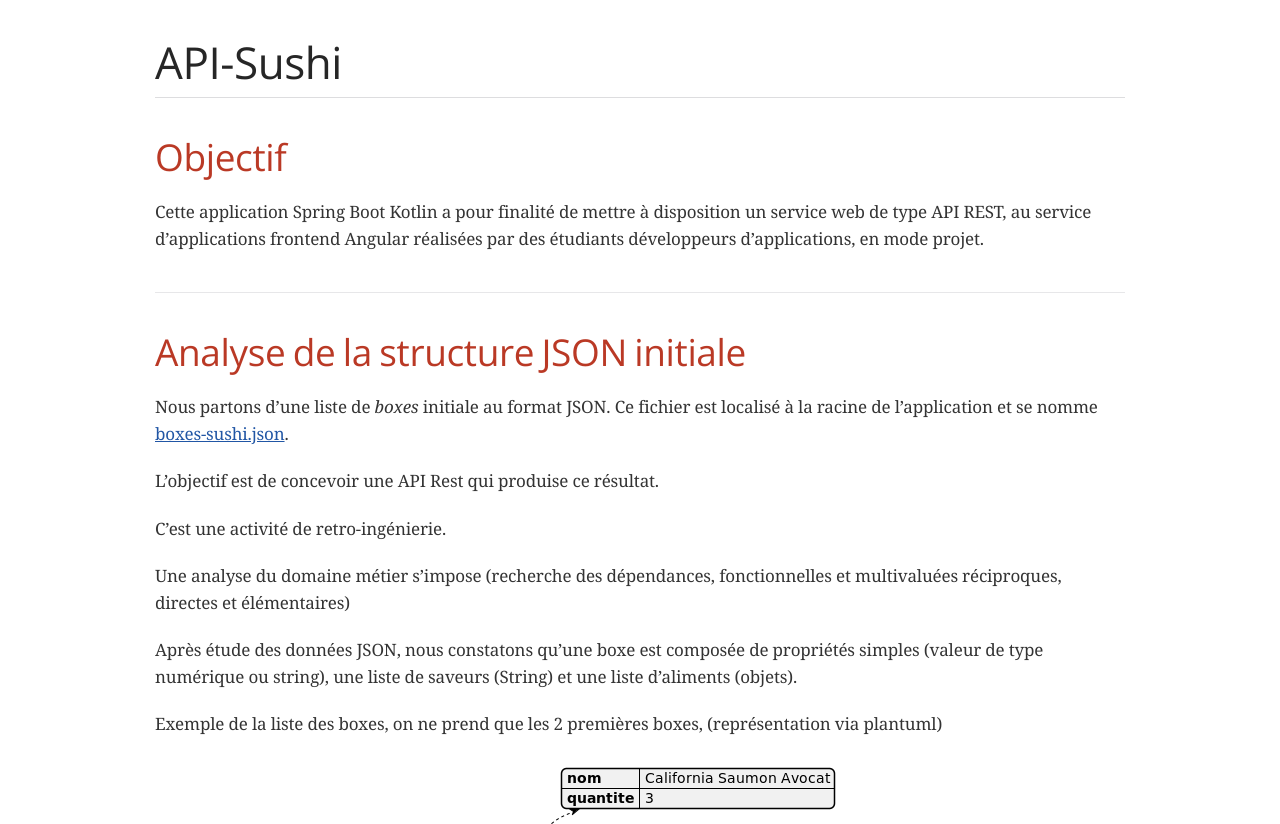
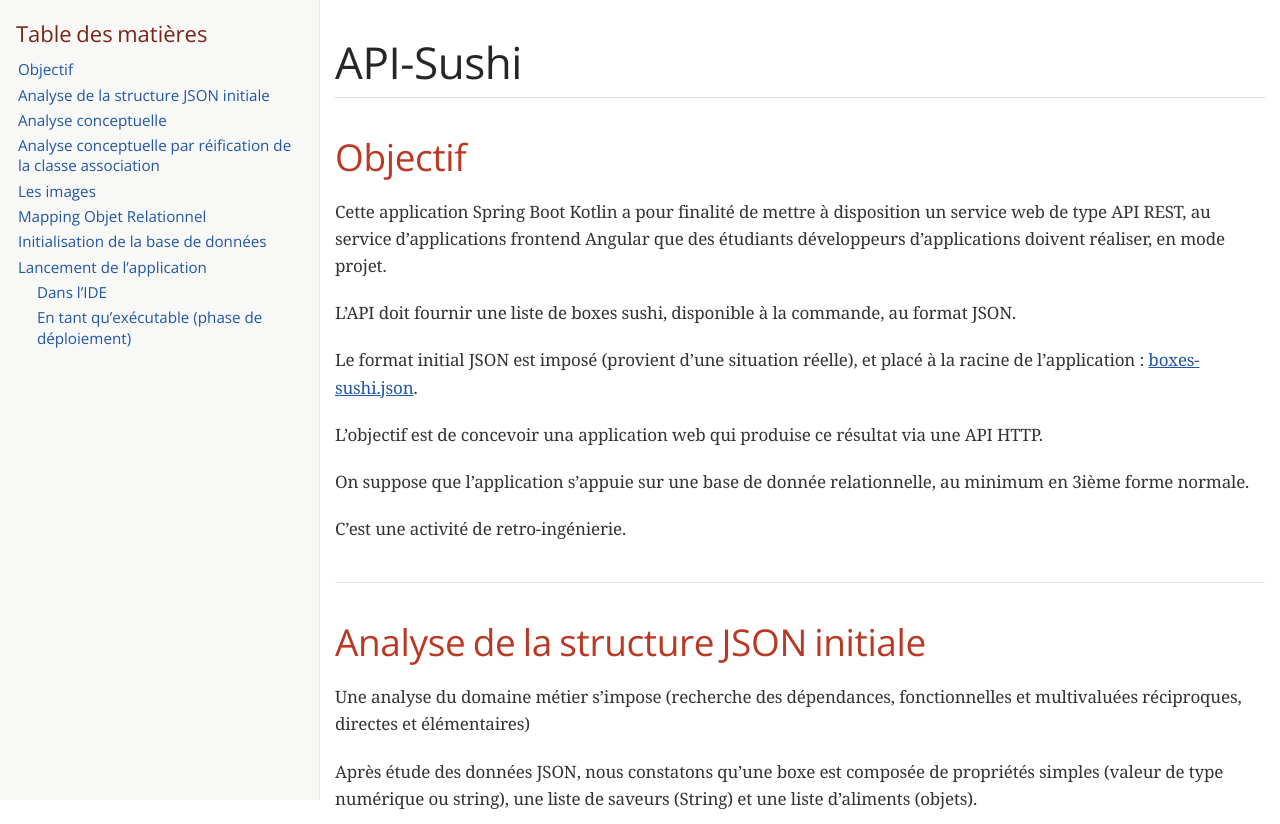
Before and after one commit to ldv-melun/api-sushi, a plain HTML site: page docs/index.html in a window 1280 px wide. Shown: the top 824 px of the page. Drawn offline with nearby package versions, Linux system fonts and the light colour scheme; a web font is replaced by a local one.

Commit message:
update index objectif + toc

```diff
--- a/docs/index.html
+++ b/docs/index.html
@@ -436,31 +436,55 @@ body.book #toc,body.book #preamble,body.book h1.sect0,body.book .sect1>h2{page-b
 @media amzn-kf8{#header,#content,#footnotes,#footer{padding:0}}
 </style>
 </head>
-<body class="article">
+<body class="article toc2 toc-top">
 <div id="header">
 <h1>API-Sushi</h1>
+<div id="toc" class="toc2">
+<div id="toctitle">Table des matières</div>
+<ul class="sectlevel1">
+<li><a href="#_objectif">Objectif</a></li>
+<li><a href="#_analyse_de_la_structure_json_initiale">Analyse de la structure JSON initiale</a></li>
+<li><a href="#_analyse_conceptuelle">Analyse conceptuelle</a></li>
+<li><a href="#_analyse_conceptuelle_par_réification_de_la_classe_association">Analyse conceptuelle par réification de la classe association</a></li>
+<li><a href="#_les_images">Les images</a></li>
+<li><a href="#_mapping_objet_relationnel">Mapping Objet Relationnel</a></li>
+<li><a href="#_initialisation_de_la_base_de_données">Initialisation de la base de données</a></li>
+<li><a href="#_lancement_de_lapplication">Lancement de l&#8217;application</a>
+<ul class="sectlevel2">
+<li><a href="#_dans_lide">Dans l&#8217;IDE</a></li>
+<li><a href="#_en_tant_quexécutable_phase_de_déploiement">En tant qu&#8217;exécutable (phase de déploiement)</a></li>
+</ul>
+</li>
+</ul>
+</div>
 </div>
 <div id="content">
 <div class="sect1">
 <h2 id="_objectif">Objectif</h2>
 <div class="sectionbody">
 <div class="paragraph">
-<p>Cette application Spring Boot Kotlin a pour finalité de mettre à disposition un service web de type API REST, au service d&#8217;applications frontend Angular réalisées par des étudiants développeurs d&#8217;applications, en mode projet.</p>
+<p>Cette application Spring Boot Kotlin a pour finalité de mettre à disposition un service web de type API REST, au service d&#8217;applications frontend Angular que des étudiants développeurs d&#8217;applications doivent réaliser, en mode projet.</p>
+</div>
+<div class="paragraph">
+<p>L&#8217;API doit fournir une liste de boxes sushi, disponible à la commande, au format JSON.</p>
+</div>
+<div class="paragraph">
+<p>Le format initial JSON est imposé (provient d&#8217;une situation réelle), et placé à la racine de l&#8217;application :  <a href="boxes-sushi.json">boxes-sushi.json</a>.</p>
+</div>
+<div class="paragraph">
+<p>L&#8217;objectif est de concevoir una application web qui produise ce résultat via une API HTTP.</p>
+</div>
+<div class="paragraph">
+<p>On suppose que l&#8217;application s&#8217;appuie sur une base de donnée relationnelle, au minimum en 3ième forme normale.</p>
+</div>
+<div class="paragraph">
+<p>C&#8217;est une activité de retro-ingénierie.</p>
 </div>
 </div>
 </div>
 <div class="sect1">
 <h2 id="_analyse_de_la_structure_json_initiale">Analyse de la structure JSON initiale</h2>
 <div class="sectionbody">
-<div class="paragraph">
-<p>Nous partons d&#8217;une liste de <em>boxes</em> initiale au format JSON. Ce fichier est localisé à la racine de l&#8217;application et se nomme <a href="boxes-sushi.json">boxes-sushi.json</a>.</p>
-</div>
-<div class="paragraph">
-<p>L&#8217;objectif est de concevoir une API Rest qui produise ce résultat.</p>
-</div>
-<div class="paragraph">
-<p>C&#8217;est une activité de retro-ingénierie.</p>
-</div>
 <div class="paragraph">
 <p>Une analyse du domaine métier s&#8217;impose (recherche des dépendances, fonctionnelles et multivaluées réciproques, directes et élémentaires)</p>
 </div>
@@ -717,7 +741,7 @@ Le serveur et application s&#8217;arrêtent par un <code>CTRL+C</code> dans le t
 </div>
 <div id="footer">
 <div id="footer-text">
-Last updated 2023-03-05 07:34:36 +0100
+Last updated 2023-03-05 14:46:06 +0100
 </div>
 </div>
 </body>
```
Also changed, not shown: 1 other file.
